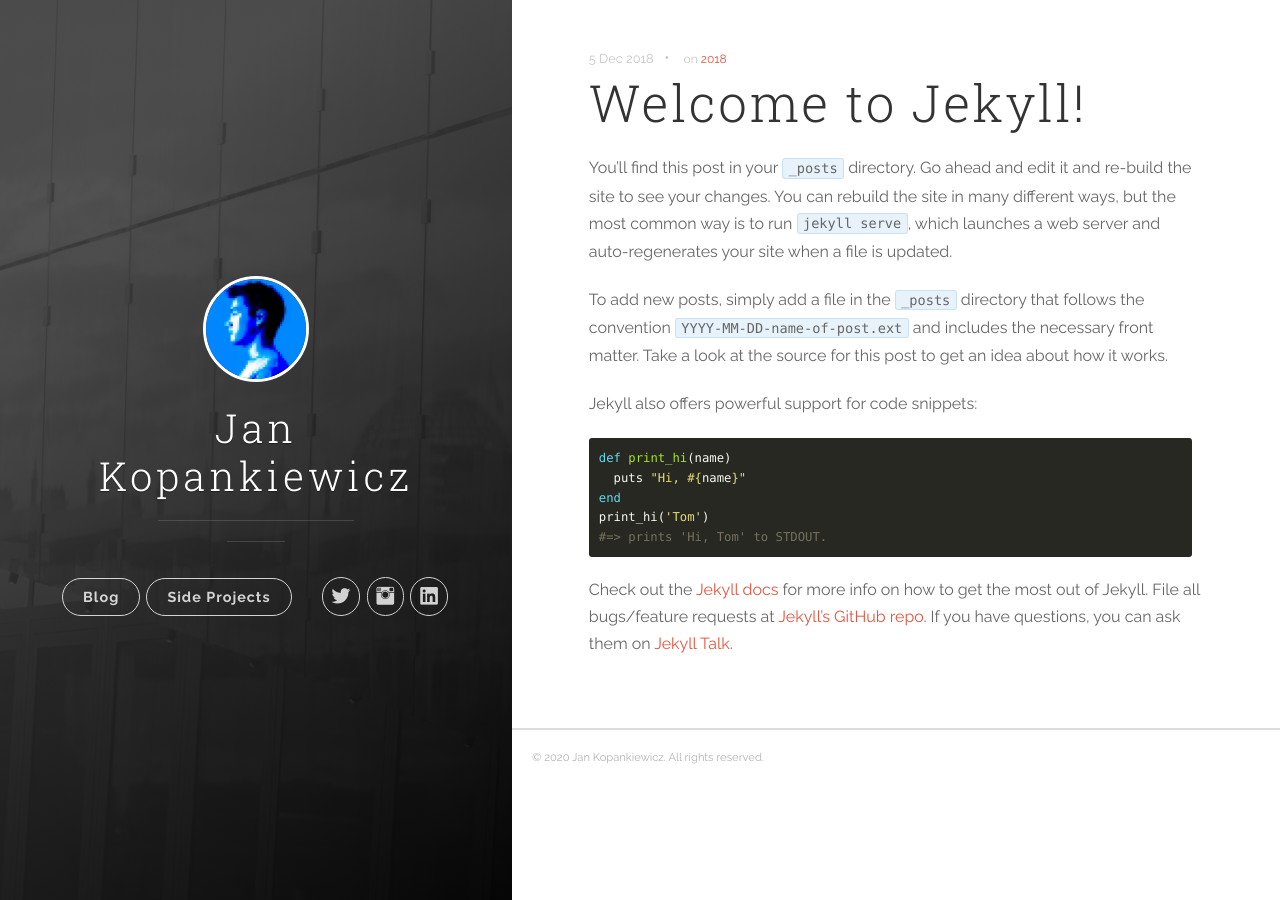
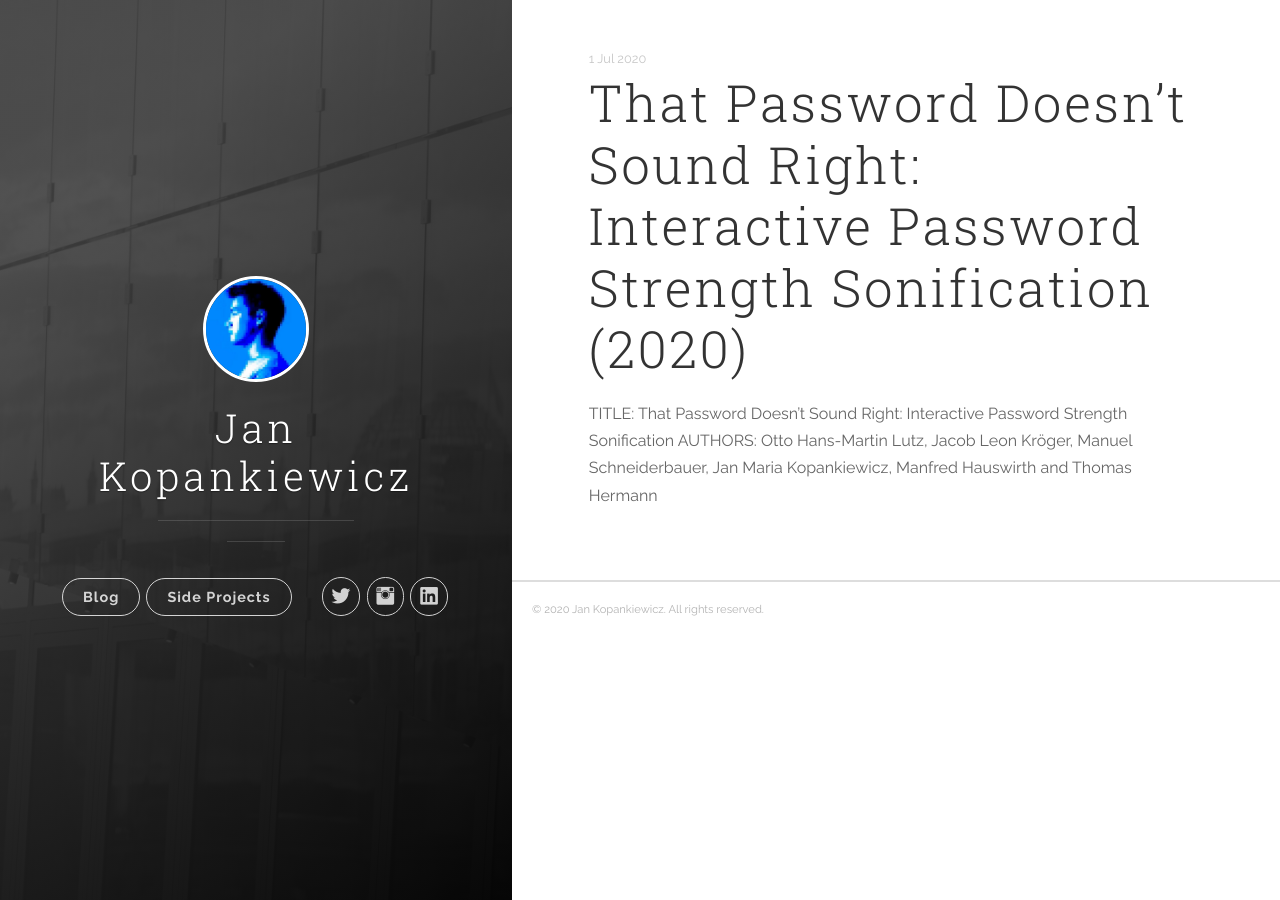
Before and after one commit to 030jmk/030jmk.github.io, a Jekyll site: the page built from _posts/2018-12-05-welcome-to-jekyll.markdown, in a window 1280 px wide. Built offline with Jekyll 4.4.1, drawn with Linux system fonts in a browser that asks for light colours.

Commit message:
changes date

```diff
--- a/_posts/2016-11-30-Aitokaiku.markdown
+++ b/_posts/2016-11-30-Aitokaiku.markdown
@@ -1,6 +1,6 @@
 ---
 layout: post
-title:  "Social Media Project: Aitokaiku"
+title:  "2016 Social Media Project: Aitokaiku"
 date:   2016-11-30 12:00:00 +0200
 categories: [videos]
 ---
--- a/_posts/2018-01-20-Campus-Griebnitzsee.markdown
+++ b/_posts/2018-01-20-Campus-Griebnitzsee.markdown
@@ -1,6 +1,6 @@
 ---
 layout: post
-title:  "Social Media Project: Campus Griebnitzsee"
+title:  "2018 Social Media Project: Campus Griebnitzsee"
 date:   2018-01-20 12:00:00 +0200
 categories: [videos]
 ---
--- a/_posts/2018-03-23-Equipment-at-the-LSWI-SMDS.markdown
+++ b/_posts/2018-03-23-Equipment-at-the-LSWI-SMDS.markdown
@@ -1,6 +1,6 @@
 ---
 layout: post
-title:  "Equipment at the LSWI SMDS"
+title:  "2018 Equipment at the LSWI SMDS"
 date:   2018-03-23 12:00:00 +0200
 categories: [videos]
 ---
--- a/_posts/2018-08-26-FabuLandLabs.markdown
+++ b/_posts/2018-08-26-FabuLandLabs.markdown
@@ -1,6 +1,6 @@
 ---
 layout: post
-title:  "FabuLandLabs"
+title:  "2018 FabuLandLabs"
 date:   2018-09-16 12:00:00 +0200
 categories: [videos]
 ---
--- a/_posts/2018-09-16-Drones-in-internal-production-logistics.markdown
+++ b/_posts/2018-09-16-Drones-in-internal-production-logistics.markdown
@@ -1,6 +1,6 @@
 ---
 layout: post
-title:  "Drones in internal production logistics"
+title:  "2018 Drones in internal production logistics"
 date:   2018-01-20 12:00:00 +0200
 categories: [videos]
 ---
--- a/_posts/2018-12-05-welcome-to-jekyll.markdown
+++ b/_posts/2018-12-05-welcome-to-jekyll.markdown
@@ -1,26 +1,9 @@
 ---
 layout: post
-title:  "Welcome to Jekyll!"
-date:   2018-12-05 09:21:42 -0600
-categories: [projects]
-tags: [2018]
+title:  "That Password Doesn’t Sound Right: Interactive Password Strength Sonification (2020)"
+date:   2020-07-01 12:00:00 +0200
+categories: [papers]
 ---
-You’ll find this post in your `_posts` directory. Go ahead and edit it and re-build the site to see your changes. You can rebuild the site in many different ways, but the most common way is to run `jekyll serve`, which launches a web server and auto-regenerates your site when a file is updated.
 
-To add new posts, simply add a file in the `_posts` directory that follows the convention `YYYY-MM-DD-name-of-post.ext` and includes the necessary front matter. Take a look at the source for this post to get an idea about how it works.
-
-Jekyll also offers powerful support for code snippets:
-
-{% highlight ruby %}
-def print_hi(name)
-  puts "Hi, #{name}"
-end
-print_hi('Tom')
-#=> prints 'Hi, Tom' to STDOUT.
-{% endhighlight %}
-
-Check out the [Jekyll docs][jekyll-docs] for more info on how to get the most out of Jekyll. File all bugs/feature requests at [Jekyll’s GitHub repo][jekyll-gh]. If you have questions, you can ask them on [Jekyll Talk][jekyll-talk].
-
-[jekyll-docs]: https://jekyllrb.com/docs/home
-[jekyll-gh]:   https://github.com/jekyll/jekyll
-[jekyll-talk]: https://talk.jekyllrb.com/
+TITLE: That Password Doesn’t Sound Right: Interactive Password Strength Sonification
+AUTHORS: Otto Hans-Martin Lutz, Jacob Leon Kröger, Manuel Schneiderbauer, Jan Maria Kopankiewicz, Manfred Hauswirth and Thomas Hermann
```
Also changed, not shown: _posts/2019-06-23-Surfing-In-Sound-Sonification-Of-Hidden-Web-Tracking.markdown (added, +12 -0 lines).
